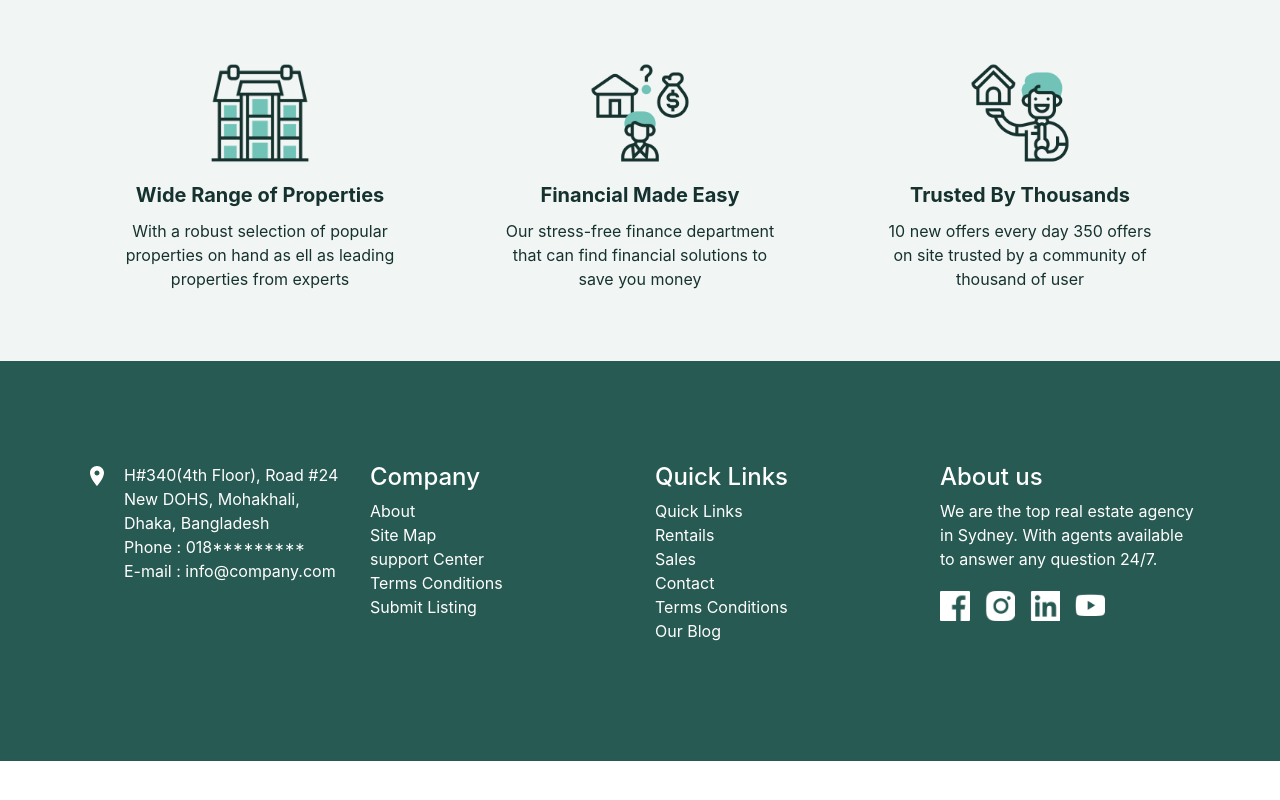
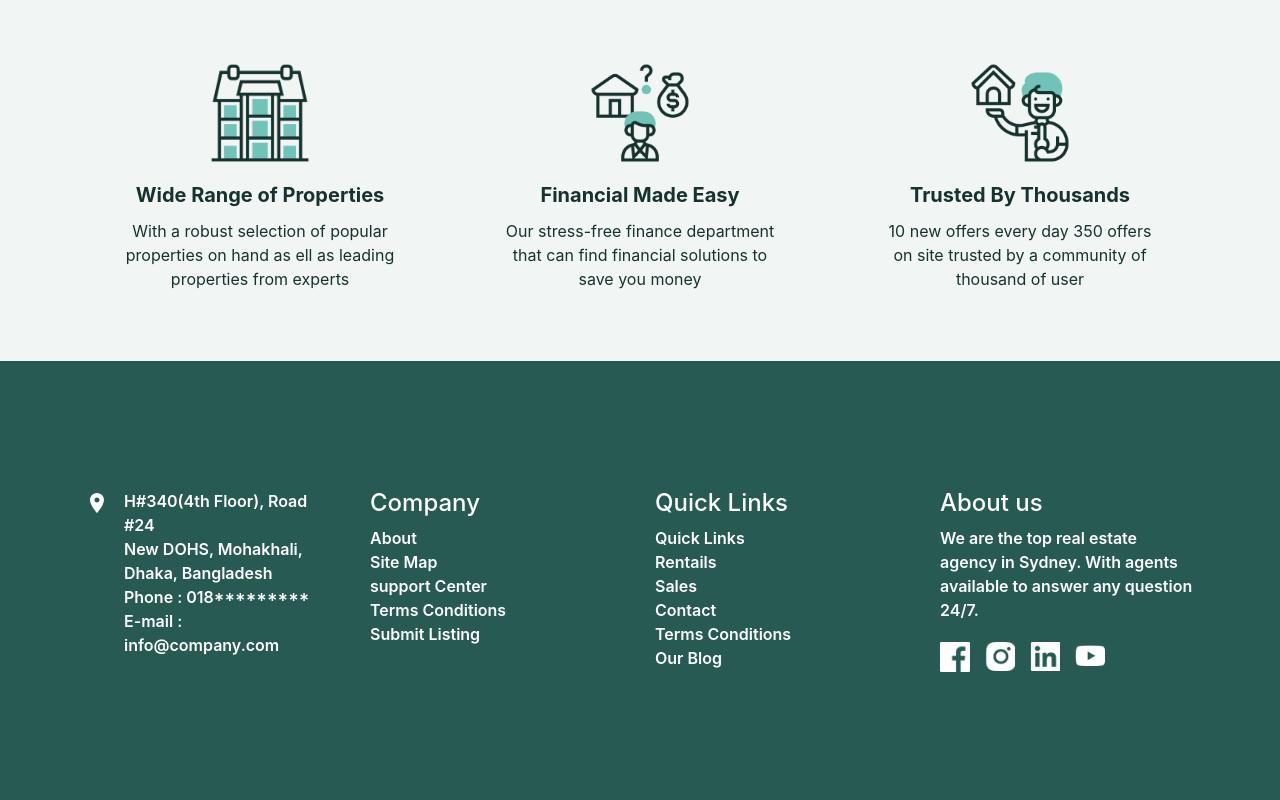
Before and after one commit to Shakib448/appartment-hunt-client, a React (Create React App) app: page / in a window 1280 px wide. Shown: the part 2123-2923 px from the top of the page. Before the commit the page ends 2884 px from the top, so only its background shows below. Built offline with nearby package versions, Linux system fonts and the light colour scheme; no server answers.

Commit message:
Final home page updated

```diff
--- a/src/Components/Home/Banner/Banner.sass
+++ b/src/Components/Home/Banner/Banner.sass
@@ -48,3 +48,5 @@ input#inlineFormInput
         text-align: center
         h1
             font-size: 2.5rem
+    .banner__searchBtn
+        +button(15px, 20px)
--- a/src/Components/Shared/Footer/Footer.js
+++ b/src/Components/Shared/Footer/Footer.js
@@ -13,7 +13,7 @@ const Footer = () => {
       <Container>
         <Row>
           <Col lg={3} md={6} sm={12} style={{ display: "flex" }}>
-            <div>
+            <div className=" d-none d-sm-none d-md-block">
               <LocationOnIcon style={{ marginRight: "15px", color: "white" }} />
             </div>
             <ul className="footer__details">
--- a/src/Components/Shared/Footer/Footer.sass
+++ b/src/Components/Shared/Footer/Footer.sass
@@ -3,10 +3,11 @@
 @import '../../Shared/CommonSytle/_mixins'
 
 footer
-    height: 400px
+    height: 100%
     background : $background
     display : flex !important
     align-items: center !important
+    padding : 10% 0
 
 ul
     list-style-type: none
@@ -21,3 +22,8 @@ ul
     li
         margin: 20px 15px 20px 0
         cursor: pointer
+
+ul
+    li
+        font-size : 16px
+        font-weight: 600
--- a/src/Components/Shared/Navigation/Navigation.js
+++ b/src/Components/Shared/Navigation/Navigation.js
@@ -72,7 +72,7 @@ const Navigation = () => {
               >
                 Contact
               </NavLink>
-              <NavLink to="/google-sign-in">
+              <NavLink to="/login">
                 <Button className="btn pl-4 pr-4 pt-2 pb-2 navigation__btn">
                   Log In
                 </Button>
```
